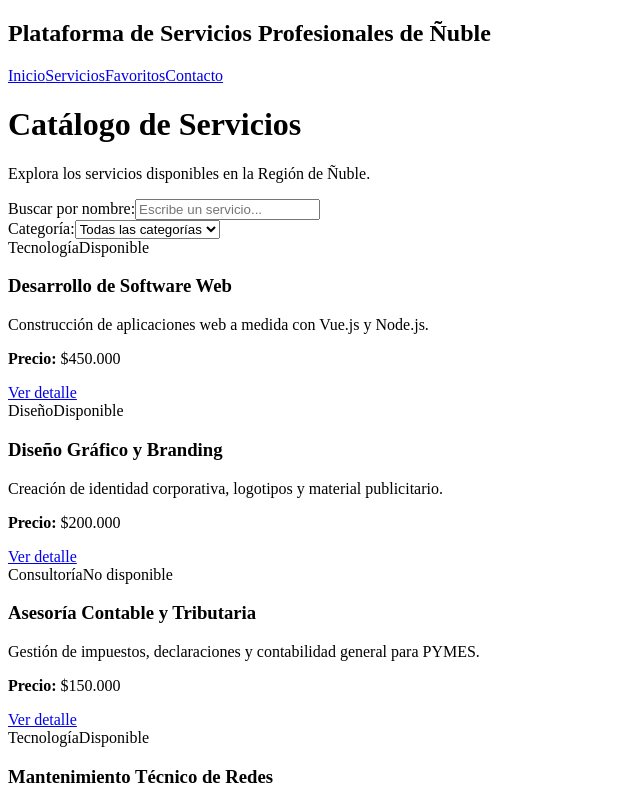
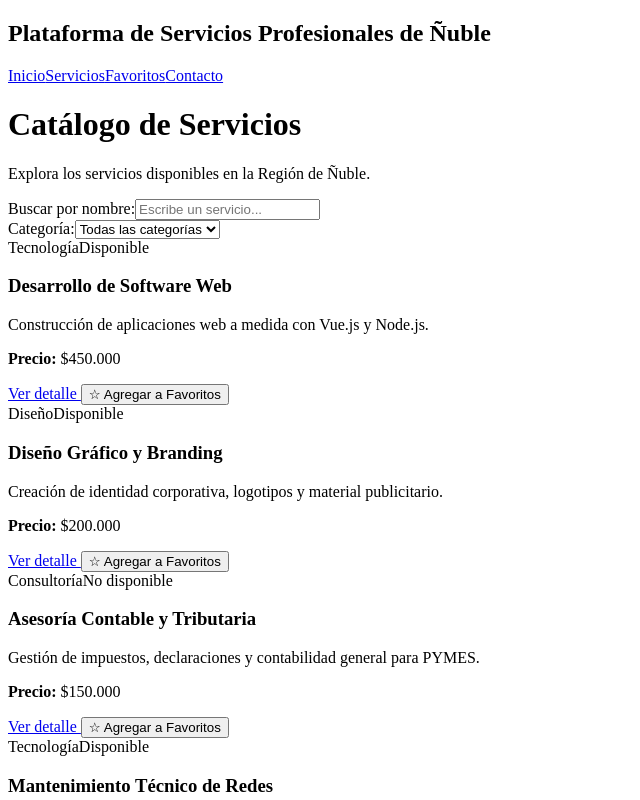
Before and after one commit to JuanValen1808/Evaluacion_II, a Vue app: page /servicios in a window 1280 px wide. Shown: the top 800 px of the page, without its empty margins (0-640 px from the left). Built offline with nearby package versions, Linux system fonts and the light colour scheme; the HTML template or start-up script is replaced by a standard one.

Commit message:
Evaluacion 2 - Props emit y favoritos

```diff
--- a/src/assets/style.css
+++ b/src/assets/style.css
@@ -262,3 +262,33 @@ nav a.router-link-active {
 .margin-top {
   margin-top: 15px;
 }
+
+/* Botón y acciones de tarjeta */
+.card-footer {
+  display: flex;
+  flex-direction: column;
+  gap: 8px;
+  margin-top: 12px;
+}
+
+.btn-favorito {
+  padding: 8px 12px;
+  border: 1px solid #cbd5e0;
+  background-color: #f7fafc;
+  color: #4a5568;
+  border-radius: 4px;
+  font-size: 0.9rem;
+  font-weight: 600;
+  cursor: pointer;
+  transition: all 0.2s ease;
+}
+
+.btn-favorito:hover {
+  background-color: #edf2f7;
+}
+
+.btn-favorito.es-fav {
+  background-color: #fefcbf;
+  border-color: #ecc94b;
+  color: #744210;
+}
--- a/src/components/ServicioCard.vue
+++ b/src/components/ServicioCard.vue
@@ -1,4 +1,3 @@
-<!-- src/components/ServicioCard.vue -->
 <template>
   <div class="card">
     <div class="card-header">
@@ -16,6 +15,15 @@
       <RouterLink :to="`/servicios/${servicio.id}`" class="btn-detalle">
         Ver detalle
       </RouterLink>
+
+      <button
+        type="button"
+        class="btn-favorito"
+        :class="{ 'es-fav': esFavorito }"
+        @click="emit('toggle-favorito', servicio.id)"
+      >
+        {{ esFavorito ? '★ Favorito' : '☆ Agregar a Favoritos' }}
+      </button>
     </div>
   </div>
 </template>
@@ -27,6 +35,12 @@ defineProps({
   servicio: {
     type: Object,
     required: true
+  },
+  esFavorito: {
+    type: Boolean,
+    default: false
   }
 })
+
+const emit = defineEmits(['toggle-favorito'])
 </script>
--- a/src/views/ServiciosView.vue
+++ b/src/views/ServiciosView.vue
@@ -34,6 +34,8 @@
         v-for="item in serviciosFiltrados"
         :key="item.id"
         :servicio="item"
+        :es-favorito="favoritosIds.includes(item.id)"
+        @toggle-favorito="toggleFavorito"
       />
     </div>
 
@@ -52,14 +54,25 @@ import ServicioCard from '../components/ServicioCard.vue'
 const servicios = ref(serviciosData)
 const textoBusqueda = ref('')
 const categoriaSeleccionada = ref('')
+const favoritosIds = ref([])
 
-// Obtener la lista única de categorías de los servicios
+// Función para agregar o eliminar de la lista de favoritos
+const toggleFavorito = (id) => {
+  const index = favoritosIds.value.indexOf(id)
+  if (index === -1) {
+    favoritosIds.value.push(id)
+  } else {
+    favoritosIds.value.splice(index, 1)
+  }
+}
+
+// Lista única de categorías
 const categorias = computed(() => {
   const lista = servicios.value.map(s => s.categoria)
   return [...new Set(lista)]
 })
 
-// Filtrado combinado por texto de búsqueda y categoría
+// Filtrado combinado
 const serviciosFiltrados = computed(() => {
   return servicios.value.filter(servicio => {
     const coincideNombre = servicio.nombre
```
